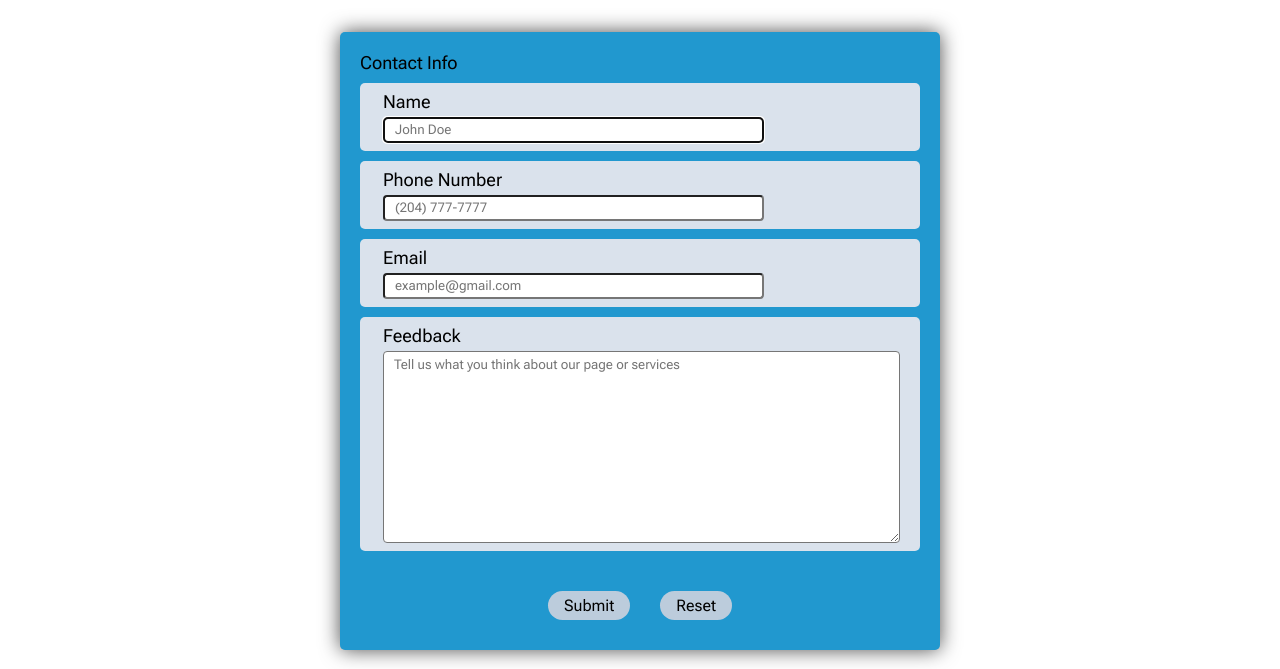
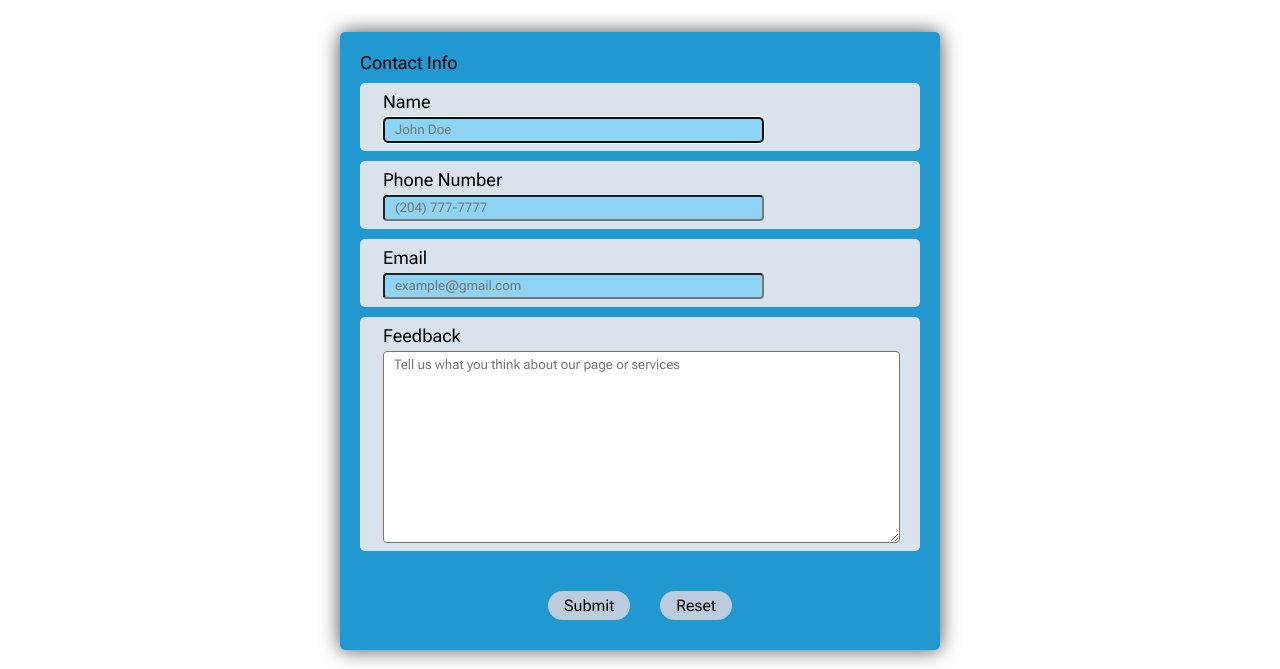
Before and after one commit to Olando07/Olando_McDonald_P4, a plain HTML site: page contact.html in a window 1280 px wide. Shown: the part 131-800 px from the top of the page. Drawn offline with Linux system fonts and the light colour scheme; a web font is replaced by a local one.

Commit message:
Add files via upload

```diff
--- a/indexstyles.css
+++ b/indexstyles.css
@@ -219,6 +219,11 @@ fieldset ol li input {
     width: 70%;
 }
 
+fieldset ol li input, textarea:focus{
+    background-color: #8dd3f3;
+    color: #000;
+}
+
 #feedback {
     padding: 5px 10px;
     border-radius: 4px;
```
